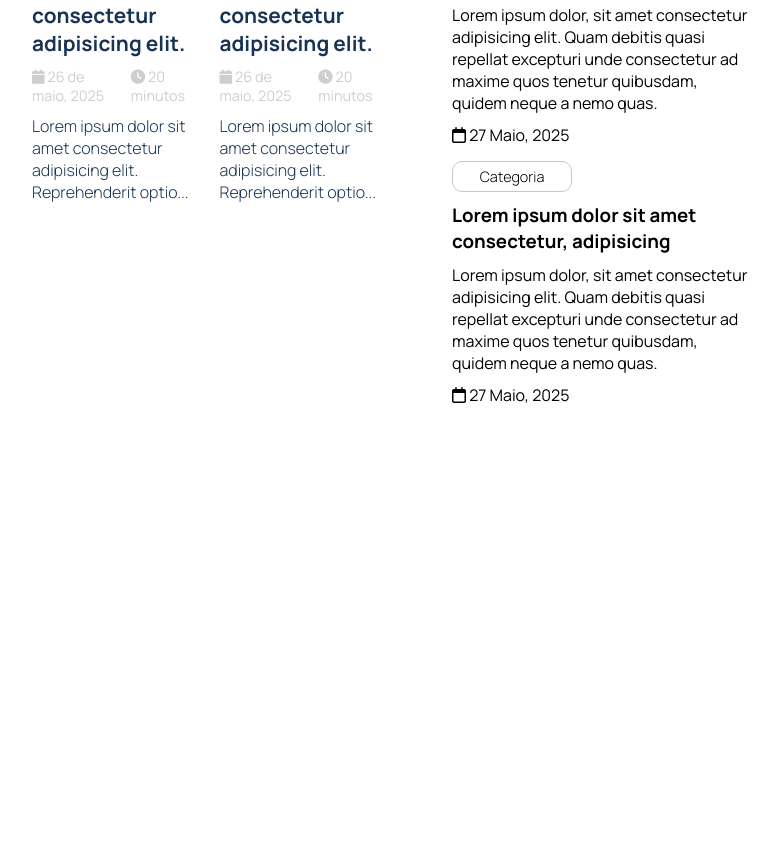
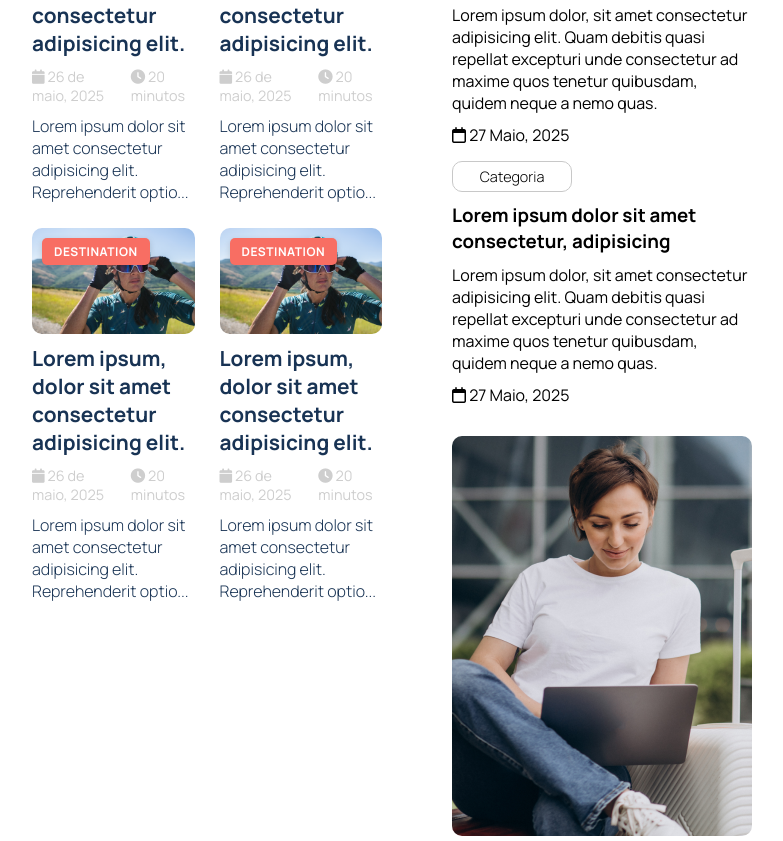
Before and after one commit to gabriel1049/projeto-blog, a PHP site: page / in a window 1280 px wide. Shown: the part 1730-2571 px from the top of the page, without its empty margins (248-1031 px from the left). Before the commit the page ends 2133 px from the top, so only its background shows below. Run offline with PHP 8.4, Linux system fonts and the light colour scheme.

Commit message:
fix: banner

```diff
--- a/index.html
+++ b/index.html
@@ -166,6 +166,32 @@
                     </div>
                     <p>Lorem ipsum dolor sit amet consectetur adipisicing elit. Reprehenderit optio...</p>
                 </article>
+
+                <article class="post">
+                    <figure class="img_post">
+                        <span class="categoria">Destination</span>
+                        <img src="./post2.png" alt="Imagem da postagem 4">
+                    </figure>
+                    <h3>Lorem ipsum, dolor sit amet consectetur adipisicing elit.</h3>
+                    <div class="tempo_post">
+                        <time datetime="2025-05-26"><i class="fa-solid fa-calendar"></i> 26 de maio, 2025</time>
+                        <span><i class="fa-solid fa-clock"></i> 20 minutos</span>
+                    </div>
+                    <p>Lorem ipsum dolor sit amet consectetur adipisicing elit. Reprehenderit optio...</p>
+                </article>
+
+                <article class="post">
+                    <figure class="img_post">
+                        <span class="categoria">Destination</span>
+                        <img src="./post2.png" alt="Imagem da postagem 4">
+                    </figure>
+                    <h3>Lorem ipsum, dolor sit amet consectetur adipisicing elit.</h3>
+                    <div class="tempo_post">
+                        <time datetime="2025-05-26"><i class="fa-solid fa-calendar"></i> 26 de maio, 2025</time>
+                        <span><i class="fa-solid fa-clock"></i> 20 minutos</span>
+                    </div>
+                    <p>Lorem ipsum dolor sit amet consectetur adipisicing elit. Reprehenderit optio...</p>
+                </article>
             </section>
         </section>
 
@@ -214,6 +240,10 @@
                     </div>
                 </div>
             </section>
+
+            <div class="div-servico-banner-aside">
+                <img src="./banner-servico23.png" alt="">
+            </div>
         </aside>
     </main>
 
--- a/style.css
+++ b/style.css
@@ -391,3 +391,10 @@
     max-width: 40%;
     text-align: center;
 }
+
+.div-servico-banner-aside > img {
+  border-radius: 10px;
+  width: 300px;
+  height: 400px;
+  margin-top: 30px;
+}
```
Also changed, not shown: banner-servico23.png (added).
